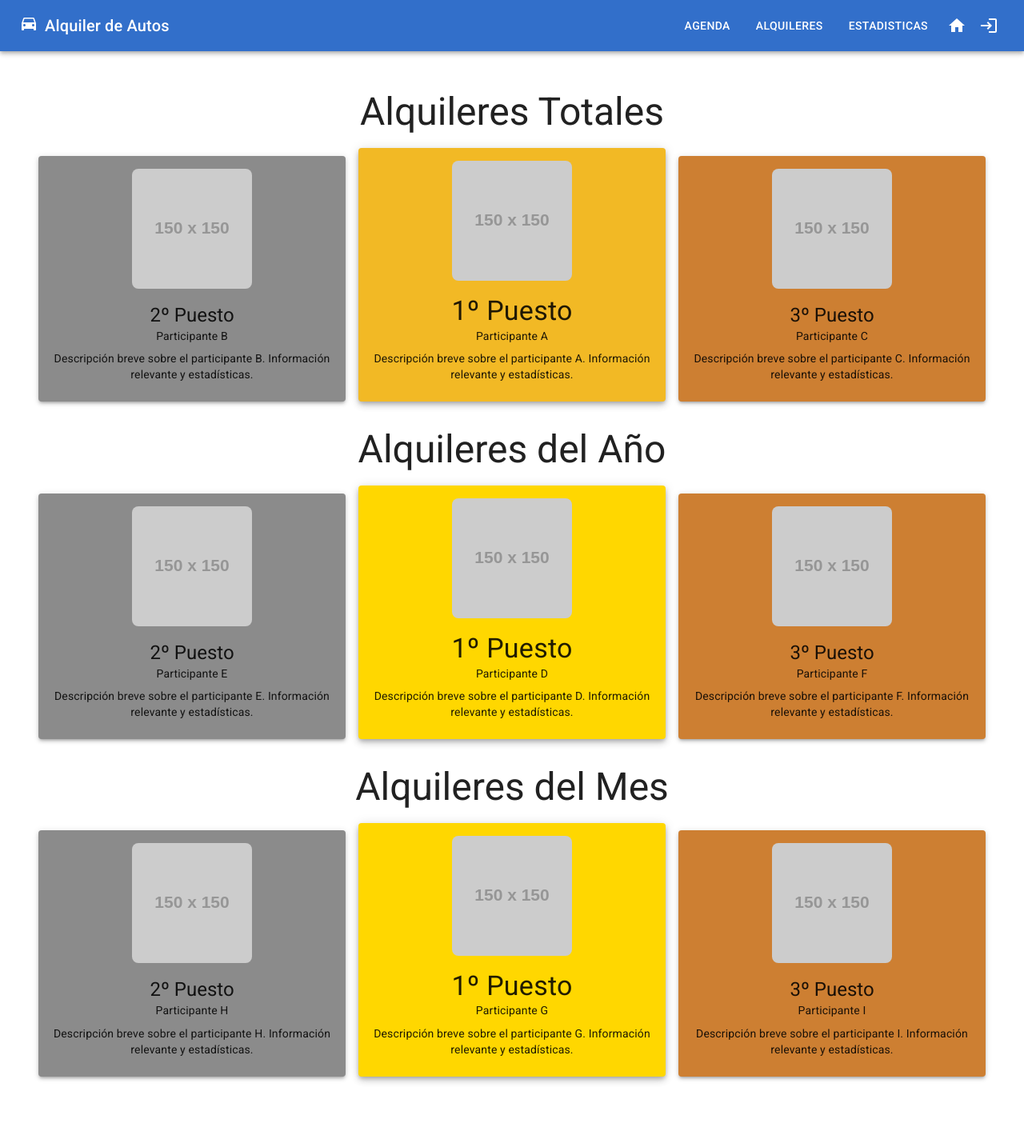
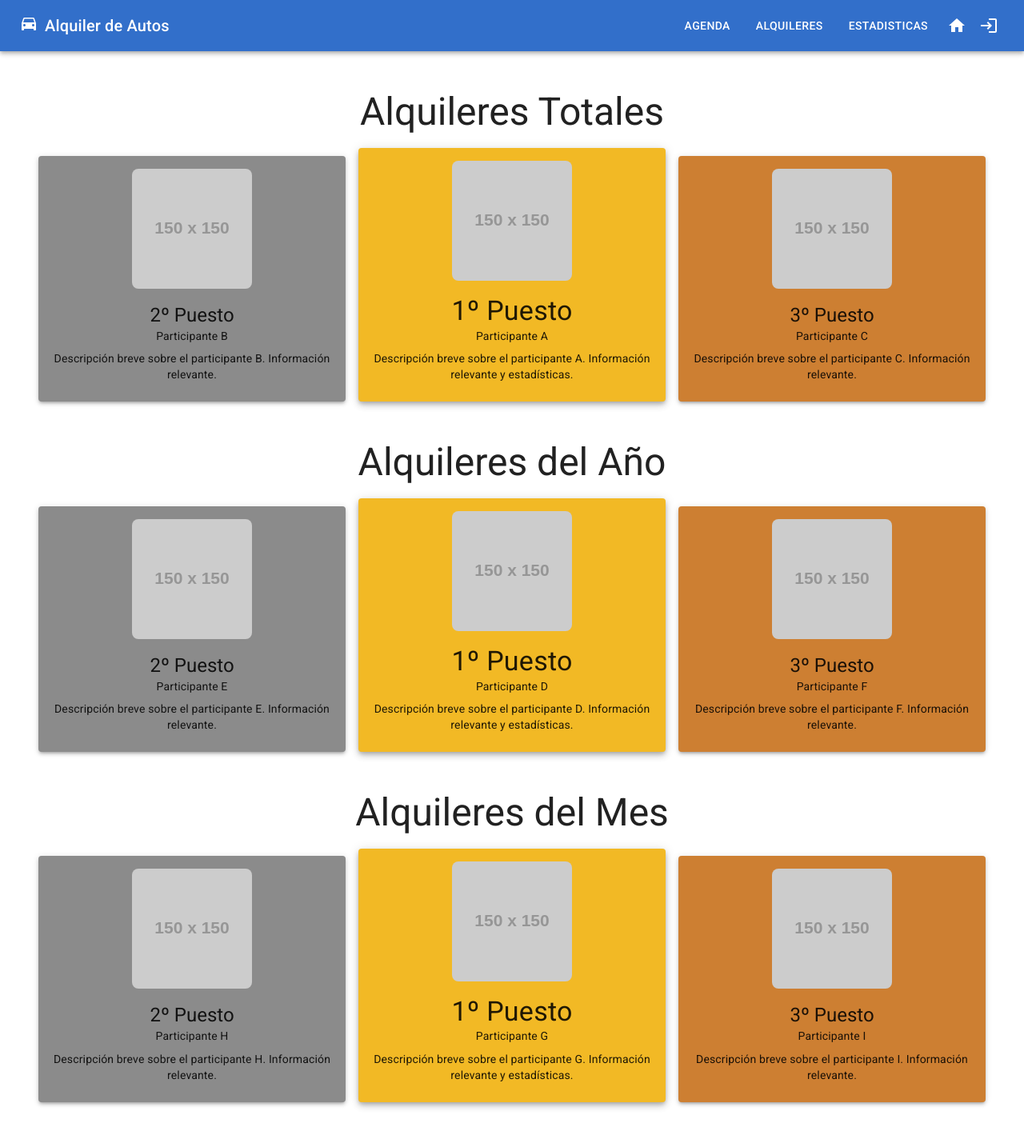
Before and after one commit to DesApp-2024c1-Grupo-1/Alquiler-Autos, a React (Vite) app: page /estadisticas in a window 1280 px wide. Shown: the whole page at 80% size. Before the commit the page ends 1394 px from the top, so only its background shows below. Built offline with nearby package versions, Linux system fonts and the light colour scheme; what @mobiscroll/react would draw is missing.

Commit message:
cambio de colores

```diff
--- a/src/pages/Estadisticas.jsx
+++ b/src/pages/Estadisticas.jsx
@@ -136,6 +136,7 @@
 // }
 
 // export default Estadisticas;
+
 import React from 'react';
 import { Box, Card, CardContent, Typography, Grid } from '@mui/material';
 
@@ -148,15 +149,19 @@ const Estadisticas = () => {
       </Typography>
 
       {/* Grid del podio con las 3 tarjetas para Alquileres Totales */}
-      <Grid container spacing={2} justifyContent="center" alignItems="flex-end" sx={{ marginBottom: 4 }}>
+      <Grid container spacing={2} justifyContent="center" alignItems="flex-end" sx={{ marginBottom: 6 }}>
         {/* 1er Puesto */}
         <Grid item xs={12} sm={4} order={{ xs: 1, sm: 2 }}>
           <Card
             sx={{
-              height: 'auto', // Cambiar a auto para que se ajuste
+              height: 'auto',
               backgroundColor: '#f2b925', // Oro para el primer lugar
               textAlign: 'center',
-              boxShadow: 5
+              boxShadow: 5,
+              transition: 'transform 0.3s ease', // Transición suave
+              '&:hover': {
+                transform: 'scale(1.05)', // Aumenta el tamaño al pasar el mouse
+              },
             }}
           >
             <CardContent>
@@ -174,18 +179,22 @@ const Estadisticas = () => {
         <Grid item xs={12} sm={4} order={{ xs: 2, sm: 1 }}>
           <Card
             sx={{
-              height: 'auto', // Cambiar a auto para que se ajuste
+              height: 'auto',
               backgroundColor: '#8b8b8b',
               textAlign: 'center',
-              boxShadow: 3
+              boxShadow: 3,
+              transition: 'transform 0.3s ease', // Transición suave
+              '&:hover': {
+                transform: 'scale(1.05)', // Aumenta el tamaño al pasar el mouse
+              },
             }}
           >
-            <CardContent>
+            <CardContent sx={{ padding: 2 }}>
               <img src="https://via.placeholder.com/150" alt="Participante B" style={{ borderRadius: '8px', marginBottom: '10px', maxWidth: '100%' }} />
               <Typography variant="h5">2º Puesto</Typography>
               <Typography variant="body2">Participante B</Typography>
               <Typography variant="body2" sx={{ marginTop: 1 }}>
-                Descripción breve sobre el participante B. Información relevante y estadísticas.
+                Descripción breve sobre el participante B. Información relevante.
               </Typography>
             </CardContent>
           </Card>
@@ -195,18 +204,22 @@ const Estadisticas = () => {
         <Grid item xs={12} sm={4} order={{ xs: 3, sm: 3 }}>
           <Card
             sx={{
-              height: 'auto', // Cambiar a auto para que se ajuste
+              height: 'auto',
               backgroundColor: '#CD7F32', // Bronce para el tercer lugar
               textAlign: 'center',
-              boxShadow: 3
+              boxShadow: 3,
+              transition: 'transform 0.3s ease', // Transición suave
+              '&:hover': {
+                transform: 'scale(1.05)', // Aumenta el tamaño al pasar el mouse
+              },
             }}
           >
-            <CardContent>
+            <CardContent sx={{ padding: 2 }}>
               <img src="https://via.placeholder.com/150" alt="Participante C" style={{ borderRadius: '8px', marginBottom: '10px', maxWidth: '100%' }} />
               <Typography variant="h5">3º Puesto</Typography>
               <Typography variant="body2">Participante C</Typography>
               <Typography variant="body2" sx={{ marginTop: 1 }}>
-                Descripción breve sobre el participante C. Información relevante y estadísticas.
+                Descripción breve sobre el participante C. Información relevante.
               </Typography>
             </CardContent>
           </Card>
@@ -219,15 +232,19 @@ const Estadisticas = () => {
       </Typography>
 
       {/* Grid del podio con las 3 tarjetas para Alquileres del Año */}
-      <Grid container spacing={2} justifyContent="center" alignItems="flex-end" sx={{ marginBottom: 4 }}>
+      <Grid container spacing={2} justifyContent="center" alignItems="flex-end" sx={{ marginBottom: 6 }}>
         {/* 1er Puesto */}
         <Grid item xs={12} sm={4} order={{ xs: 1, sm: 2 }}>
           <Card
             sx={{
               height: 'auto',
-              backgroundColor: '#FFD700', // Oro para el primer lugar
+              backgroundColor: '#f2b925', // Oro para el primer lugar
               textAlign: 'center',
-              boxShadow: 5
+              boxShadow: 5,
+              transition: 'transform 0.3s ease', // Transición suave
+              '&:hover': {
+                transform: 'scale(1.05)', // Aumenta el tamaño al pasar el mouse
+              },
             }}
           >
             <CardContent>
@@ -248,15 +265,19 @@ const Estadisticas = () => {
               height: 'auto',
               backgroundColor: '#8b8b8b',
               textAlign: 'center',
-              boxShadow: 3
+              boxShadow: 3,
+              transition: 'transform 0.3s ease', // Transición suave
+              '&:hover': {
+                transform: 'scale(1.05)', // Aumenta el tamaño al pasar el mouse
+              },
             }}
           >
-            <CardContent>
+            <CardContent sx={{ padding: 2 }}>
               <img src="https://via.placeholder.com/150" alt="Participante E" style={{ borderRadius: '8px', marginBottom: '10px', maxWidth: '100%' }} />
               <Typography variant="h5">2º Puesto</Typography>
               <Typography variant="body2">Participante E</Typography>
               <Typography variant="body2" sx={{ marginTop: 1 }}>
-                Descripción breve sobre el participante E. Información relevante y estadísticas.
+                Descripción breve sobre el participante E. Información relevante.
               </Typography>
             </CardContent>
           </Card>
@@ -269,15 +290,19 @@ const Estadisticas = () => {
               height: 'auto',
               backgroundColor: '#CD7F32', // Bronce para el tercer lugar
               textAlign: 'center',
-              boxShadow: 3
+              boxShadow: 3,
+              transition: 'transform 0.3s ease', // Transición suave
+              '&:hover': {
+                transform: 'scale(1.05)', // Aumenta el tamaño al pasar el mouse
+              },
             }}
           >
-            <CardContent>
+            <CardContent sx={{ padding: 2 }}>
               <img src="https://via.placeholder.com/150" alt="Participante F" style={{ borderRadius: '8px', marginBottom: '10px', maxWidth: '100%' }} />
               <Typography variant="h5">3º Puesto</Typography>
               <Typography variant="body2">Participante F</Typography>
               <Typography variant="body2" sx={{ marginTop: 1 }}>
-                Descripción breve sobre el participante F. Información relevante y estadísticas.
+                Descripción breve sobre el participante F. Información relevante.
               </Typography>
             </CardContent>
           </Card>
@@ -296,9 +321,13 @@ const Estadisticas = () => {
           <Card
             sx={{
               height: 'auto',
-              backgroundColor: '#FFD700', // Oro para el primer lugar
+              backgroundColor: '#f2b925', // Oro para el primer lugar
               textAlign: 'center',
-              boxShadow: 5
+              boxShadow: 5,
+              transition: 'transform 0.3s ease', // Transición suave
+              '&:hover': {
+                transform: 'scale(1.05)', // Aumenta el tamaño al pasar el mouse
+              },
             }}
           >
             <CardContent>
@@ -319,15 +348,19 @@ const Estadisticas = () => {
               height: 'auto',
               backgroundColor: '#8b8b8b',
               textAlign: 'center',
-              boxShadow: 3
+              boxShadow: 3,
+              transition: 'transform 0.3s ease', // Transición suave
+              '&:hover': {
+                transform: 'scale(1.05)', // Aumenta el tamaño al pasar el mouse
+              },
             }}
           >
-            <CardContent>
+            <CardContent sx={{ padding: 2 }}>
               <img src="https://via.placeholder.com/150" alt="Participante H" style={{ borderRadius: '8px', marginBottom: '10px', maxWidth: '100%' }} />
               <Typography variant="h5">2º Puesto</Typography>
               <Typography variant="body2">Participante H</Typography>
               <Typography variant="body2" sx={{ marginTop: 1 }}>
-                Descripción breve sobre el participante H. Información relevante y estadísticas.
+                Descripción breve sobre el participante H. Información relevante.
               </Typography>
             </CardContent>
           </Card>
@@ -340,15 +373,19 @@ const Estadisticas = () => {
               height: 'auto',
               backgroundColor: '#CD7F32', // Bronce para el tercer lugar
               textAlign: 'center',
-              boxShadow: 3
+              boxShadow: 3,
+              transition: 'transform 0.3s ease', // Transición suave
+              '&:hover': {
+                transform: 'scale(1.05)', // Aumenta el tamaño al pasar el mouse
+              },
             }}
           >
-            <CardContent>
+            <CardContent sx={{ padding: 2 }}>
               <img src="https://via.placeholder.com/150" alt="Participante I" style={{ borderRadius: '8px', marginBottom: '10px', maxWidth: '100%' }} />
               <Typography variant="h5">3º Puesto</Typography>
               <Typography variant="body2">Participante I</Typography>
               <Typography variant="body2" sx={{ marginTop: 1 }}>
-                Descripción breve sobre el participante I. Información relevante y estadísticas.
+                Descripción breve sobre el participante I. Información relevante.
               </Typography>
             </CardContent>
           </Card>
```
